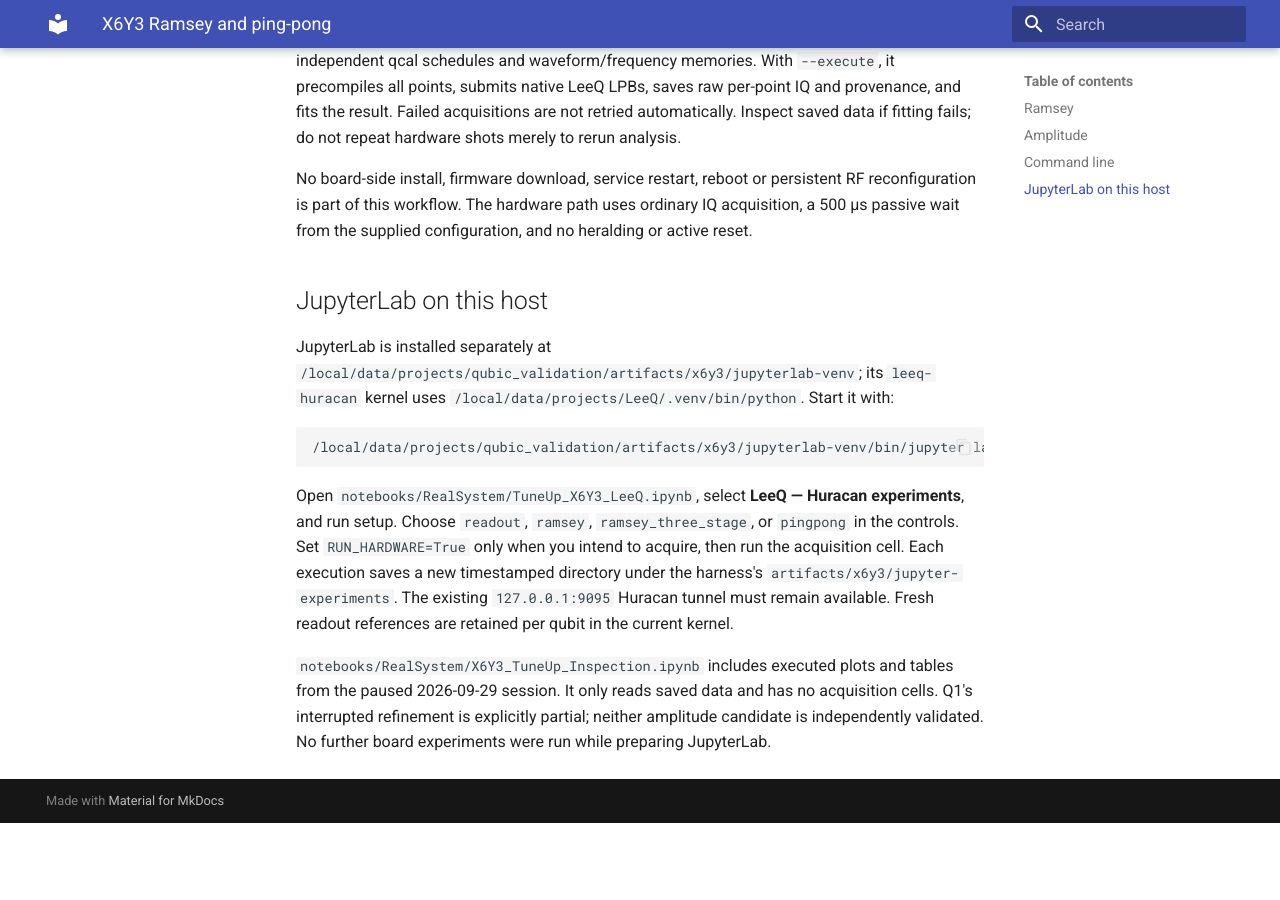
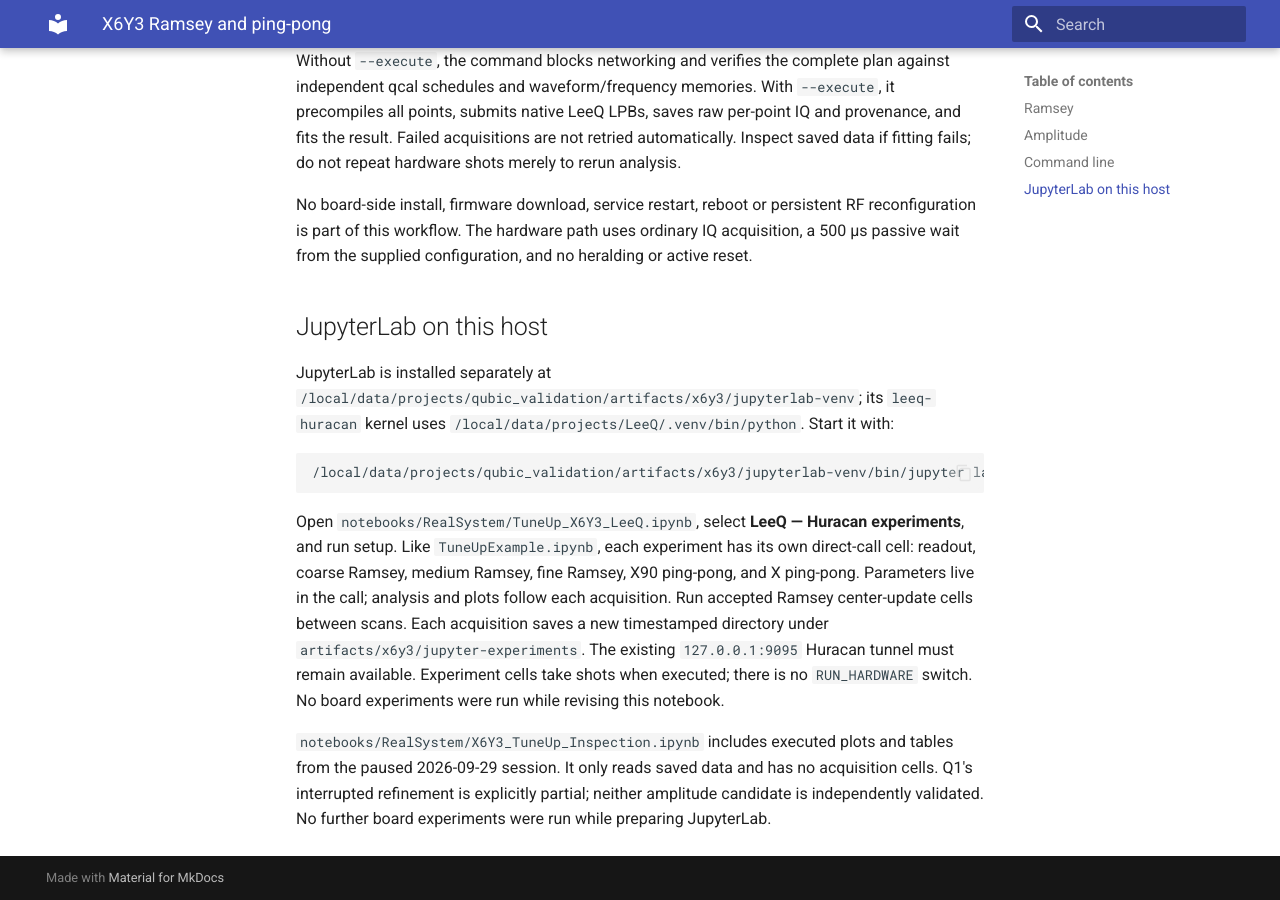
Before and after one commit to ShuxiangCao/LeeQ, an MkDocs documentation site: the page built from docs/x6y3-tuneup.md, in a window 1280 px wide and 900 px high, scrolled down 1550 px. Built offline with MkDocs 1.6.1 and Material for MkDocs 9.7.7, drawn with Linux system fonts in a browser that asks for light colours; before the commit the page ends 2373 px from its top, so only the background shows below that; some of the changed text lies outside the part shown.

Commit message:
Match tune-up example with one direct experiment call per notebook cell

````diff
--- a/docs/x6y3-tuneup.md
+++ b/docs/x6y3-tuneup.md
@@ -1,6 +1,6 @@
 # X6Y3 Ramsey and ping-pong
 
-Use `notebooks/RealSystem/TuneUp_X6Y3_LeeQ.ipynb` for a staged workflow on the existing Huracan executable-RPC service. Hardware execution is disabled by default. The original X6Y3 YAML/ZIP remains the baseline; candidate settings are written to a separate host-side YAML only after validation.
+Use `notebooks/RealSystem/TuneUp_X6Y3_LeeQ.ipynb` for a staged workflow on the existing Huracan executable-RPC service. Run individual acquisition cells explicitly; each cell starts one experiment. There is no selector, dispatcher, or whole-workflow loop. The original X6Y3 YAML/ZIP remains the baseline; candidate settings are written to a separate host-side YAML only after validation.
 
 ## Ramsey
 
@@ -35,9 +35,9 @@
 JupyterLab is installed separately at `/local/data/projects/qubic_validation/artifacts/x6y3/jupyterlab-venv`; its `leeq-huracan` kernel uses `/local/data/projects/LeeQ/.venv/bin/python`. Start it with:
 
 ```sh
-/local/data/projects/qubic_validation/artifacts/x6y3/jupyterlab-venv/bin/jupyter lab --no-browser --ip=127.0.0.1 --port=8888 --ServerApp.root_dir=/local/data/projects/LeeQ-lbnl-qubic
+/local/data/projects/qubic_validation/artifacts/x6y3/jupyterlab-venv/bin/jupyter lab --config=/local/data/projects/qubic_validation/artifacts/x6y3/jupyterlab_config.py
 ```
 
-Open `notebooks/RealSystem/TuneUp_X6Y3_LeeQ.ipynb`, select **LeeQ — Huracan experiments**, and run setup. Choose `readout`, `ramsey`, `ramsey_three_stage`, or `pingpong` in the controls. Set `RUN_HARDWARE=True` only when you intend to acquire, then run the acquisition cell. Each execution saves a new timestamped directory under the harness's `artifacts/x6y3/jupyter-experiments`. The existing `127.0.0.1:9095` Huracan tunnel must remain available. Fresh readout references are retained per qubit in the current kernel.
+Open `notebooks/RealSystem/TuneUp_X6Y3_LeeQ.ipynb`, select **LeeQ — Huracan experiments**, and run setup. Like `TuneUpExample.ipynb`, each experiment has its own direct-call cell: readout, coarse Ramsey, medium Ramsey, fine Ramsey, X90 ping-pong, and X ping-pong. Parameters live in the call; analysis and plots follow each acquisition. Run accepted Ramsey center-update cells between scans. Each acquisition saves a new timestamped directory under `artifacts/x6y3/jupyter-experiments`. The existing `127.0.0.1:9095` Huracan tunnel must remain available. Experiment cells take shots when executed; there is no `RUN_HARDWARE` switch. No board experiments were run while revising this notebook.
 
 `notebooks/RealSystem/X6Y3_TuneUp_Inspection.ipynb` includes executed plots and tables from the paused 2026-09-29 session. It only reads saved data and has no acquisition cells. Q1's interrupted refinement is explicitly partial; neither amplitude candidate is independently validated. No further board experiments were run while preparing JupyterLab.
````
Also changed, not shown: 2 other files.
